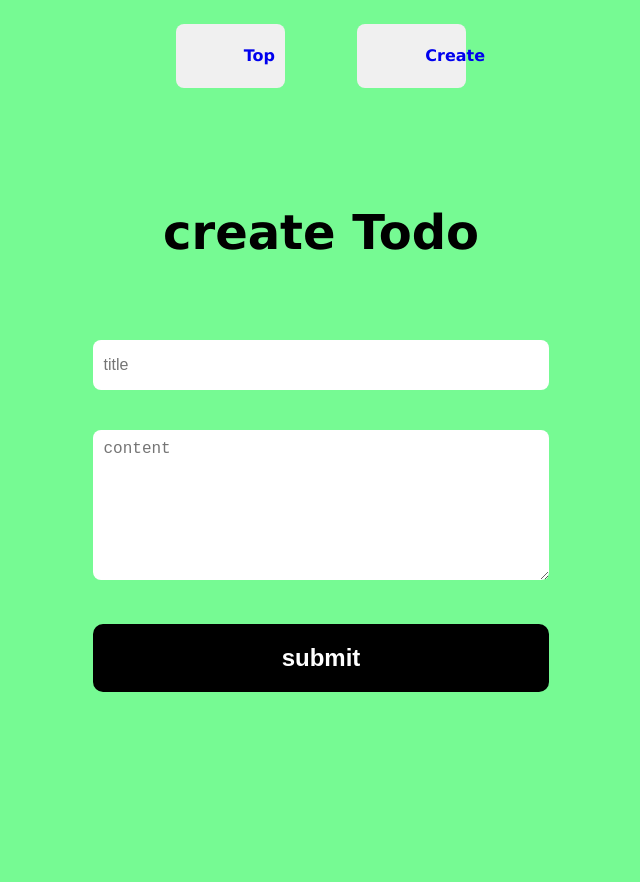
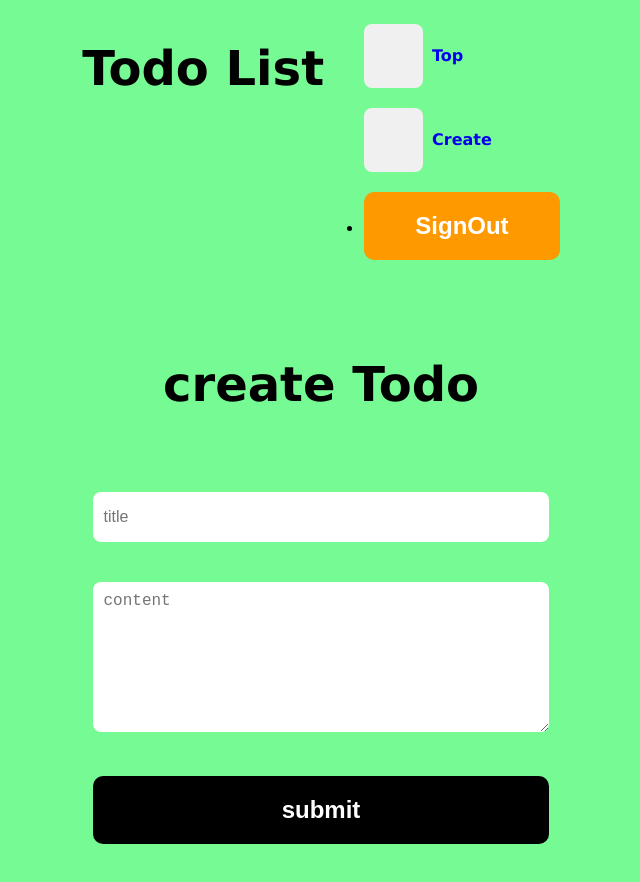
Before and after one commit to masahiro96848/nest_with_next_todo_auth, a Next.js app in the folder web-front/: page /todo/create in a window 1280 px wide. Shown: the top 882 px of the page, without its empty margins (319-959 px from the left). Before the commit the page ends 800 px from the top, so only its background shows below. Built offline with nearby package versions, Linux system fonts and the light colour scheme; no server answers.

Commit message:
ログインページを作成

```diff
--- a/web-front/src/components/molecules/Navigation/index.tsx
+++ b/web-front/src/components/molecules/Navigation/index.tsx
@@ -1,13 +1,26 @@
-import { NavigationLink } from '../../atoms/NavigationLink';
-import { NAVIGATION_PATH } from '../../../constants/navigations';
+import { useAuthContext } from '@/contexts/AuthContext'
+import { NavigationLink } from '../../atoms/NavigationLink'
+import { NAVIGATION_PATH } from '../../../constants/navigations'
+import { useNavigation } from './useNavigation'
 
 export const Navigation = () => {
+    const { signOut } = useAuthContext()
+    const { handleLogout } = useNavigation({ signOut })
+
     return (
-        <nav>
-            <ul className="nav-ul">
-                <NavigationLink title={'Top'} linkPath={NAVIGATION_PATH.TOP} />
-                <NavigationLink title={'Create'} linkPath={NAVIGATION_PATH.CREATE} />
-            </ul>
-        </nav>
-    );
-};
+        <div className="header">
+            <h1 className="title">Todo List</h1>
+            <nav className="nav">
+                <ul className="ul">
+                    <NavigationLink title={'Top'} linkPath={NAVIGATION_PATH.TOP} />
+                    <NavigationLink title={'Create'} linkPath={NAVIGATION_PATH.CREATE} />
+                    <li className="li">
+                        <button className="button" onClick={handleLogout}>
+                            SignOut
+                        </button>
+                    </li>
+                </ul>
+            </nav>
+        </div>
+    )
+}
--- /dev/null
+++ b/web-front/src/components/molecules/Navigation/useNavigation.ts
@@ -0,0 +1,35 @@
+import { useCallback } from 'react'
+import { useRouter } from 'next/router'
+import { NAVIGATION_LIST } from '@/constants/navigations'
+import { EventType } from '@/interfaces/Event'
+
+type Params = {
+    signOut: () => Promise<void>
+}
+
+type ActionsType = {
+    handleLogout: EventType['onSubmitButton']
+}
+
+export const useNavigation = ({ signOut }: Params) => {
+    const router = useRouter()
+
+    /**
+     * ログアウト処理
+     */
+    const handleLogout: EventType['onSubmitButton'] = useCallback(
+        (e) => {
+            e.preventDefault()
+            localStorage.removeItem('access_token')
+            signOut()
+            router.push(NAVIGATION_LIST.SIGNIN)
+        },
+        [signOut, router]
+    )
+
+    const actions: ActionsType = {
+        handleLogout,
+    }
+
+    return actions
+}
--- a/web-front/src/components/templates/SignInTemplate/index.tsx
+++ b/web-front/src/components/templates/SignInTemplate/index.tsx
@@ -12,7 +12,7 @@ export const SignInTemplate = () => {
     })
 
     return (
-        <div className="contaier">
+        <div className="container">
             <h1 className="title">Login</h1>
             <form className="" onSubmit={handleLogin}>
                 <div className="area">
--- a/web-front/src/styles/globals.css
+++ b/web-front/src/styles/globals.css
@@ -1,5 +1,6 @@
 body {
-  font-family: 'Lucida Sans', 'Lucida Sans Regular', 'Lucida Grande', 'Lucida Sans Unicode', Geneva, Verdana, sans-serif;
+    font-family: 'Lucida Sans', 'Lucida Sans Regular', 'Lucida Grande', 'Lucida Sans Unicode', Geneva, Verdana,
+        sans-serif;
     background-color: rgba(63, 248, 103, 0.71);
 }
 
```
Also changed, not shown: web-front/src/interfaces/Event.ts (+2 -7 lines). Lines whose indentation alone changed are shown as unchanged.
